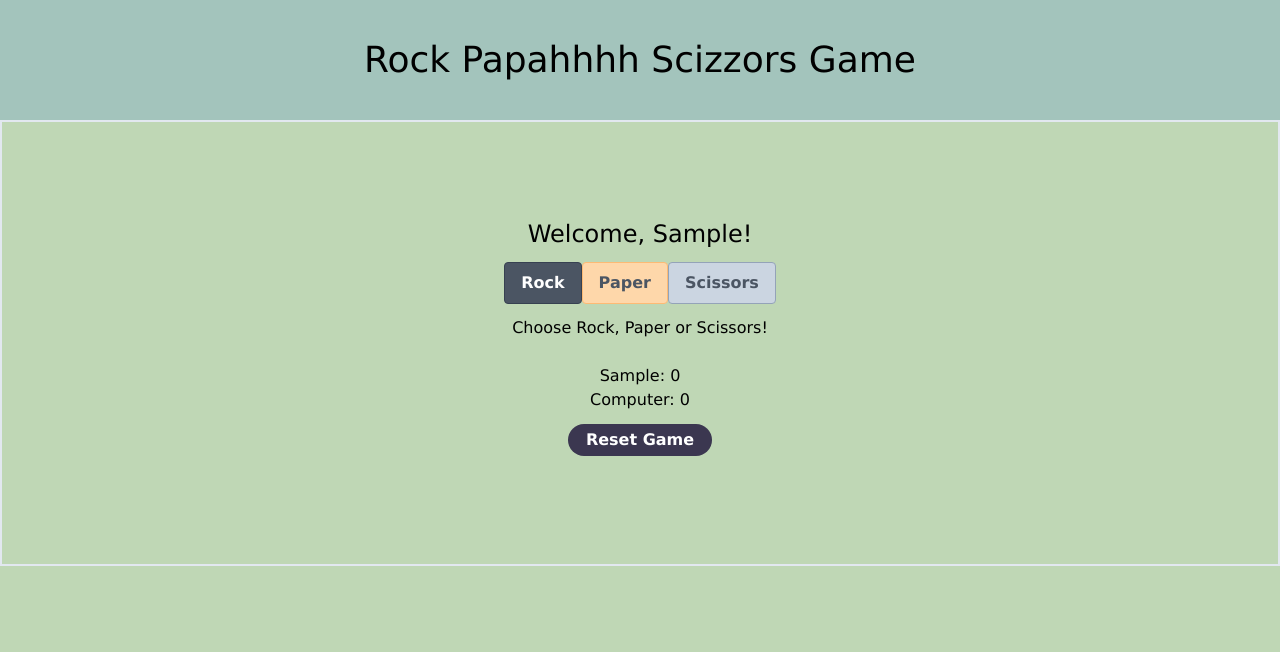
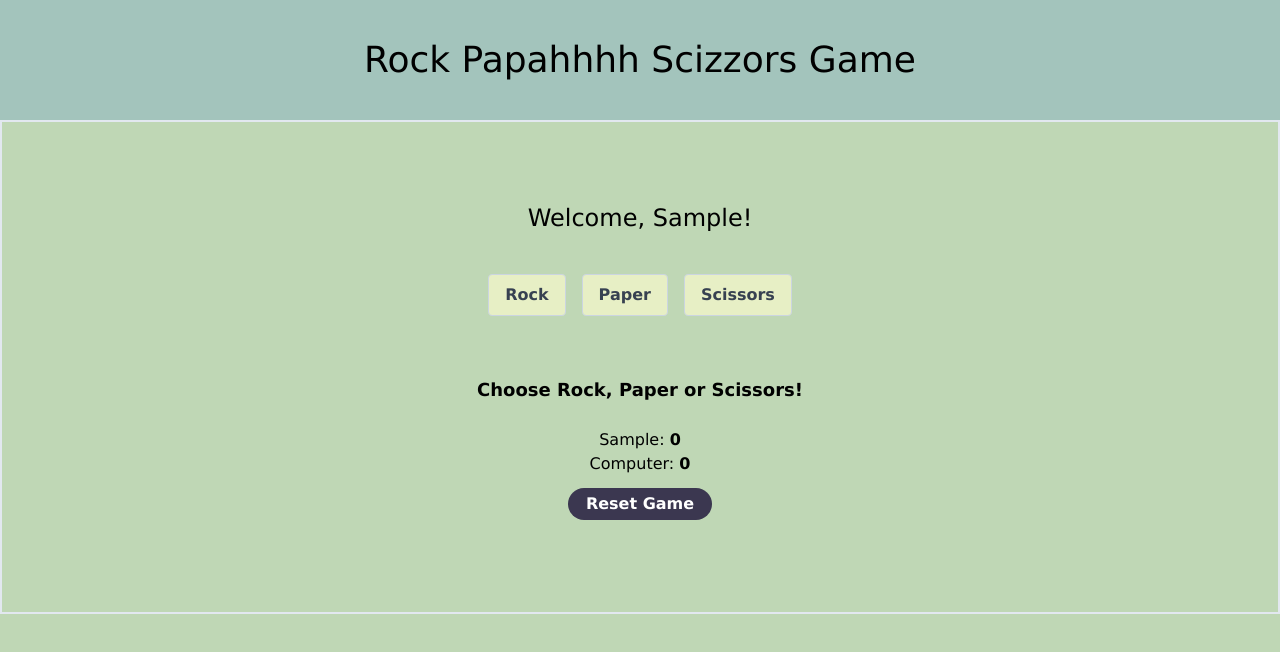
Before and after one commit to erilun404/rps-game-testing, a Next.js app: page / in a window 1280 px wide. Both pictures are taken after typing "Sample" into the empty fields and a click on the button "Add name". Shown: the top 652 px of the page. Built offline with nearby package versions, Linux system fonts and the light colour scheme.

Commit message:
fixed styling

```diff
--- a/src/components/DisplayResult/index.tsx
+++ b/src/components/DisplayResult/index.tsx
@@ -6,13 +6,19 @@ type DisplayResultProps = {
 
 const DisplayResult = ({playerChoice, computerChoice, result}: DisplayResultProps) => {
     return (
-        <div className="flex justify-center">
-            {playerChoice && <p data-testid="player-choice">You chose {playerChoice}</p>} {/* Vet inte vilken tag det ska vara p, h2? */}
-            {computerChoice && <p data-testid="computer-choice">Computer chose {computerChoice}</p>}
-            <p className="mb-6" data-testid="who-won">
-                {result || "Choose Rock, Paper or Scissors!"}
+        <>
+        <div className="flex flex-col mt-6 items-center">
+            {playerChoice && <p data-testid="player-choice">You chose <span className="font-bold">{playerChoice}</span></p>} {/* Vet inte vilken tag det ska vara p, h2? */}
+            {computerChoice && <p data-testid="computer-choice">Computer chose <span className="font-bold">{computerChoice}</span></p>}
+        </div>
+        <div className="text-center">
+            <p className="py-6 font-bold text-lg" data-testid="who-won">
+            {result || "Choose Rock, Paper or Scissors!"}
             </p>
         </div>
+
+        </>
+
     )
 }
 
--- a/src/components/RockPaperScissors/index.tsx
+++ b/src/components/RockPaperScissors/index.tsx
@@ -69,8 +69,8 @@ const RockPaperScissors = () => {
             {!name ? (
             <ChooseName updateName={userName} />
             ) : (
-                <div className="flex justify-center flex-col items-center border-2 border-slate-200 py-24">
-                    <div>
+                <div className="flex justify-center flex-col items-center border-2 border-slate-200 py-20">
+                    <div className="pb-7">
                         <h1 className="text-2xl">Welcome, {name}!</h1>
                     </div>
                     <div className="flex">
--- a/src/components/ScoreBoard/index.tsx
+++ b/src/components/ScoreBoard/index.tsx
@@ -7,8 +7,8 @@ type ScoreBoardProps = {
 const ScoreBoard = ({computerScore, playerScore, userName}: ScoreBoardProps) => {
     return (
         <div className="flex justify-center flex-col items-center">
-            <p data-testid="player-score">{userName}: {playerScore}</p>
-            <p data-testid="computer-score">Computer: {computerScore}</p>
+            <p data-testid="player-score">{userName}: <span className="font-bold">{playerScore}</span></p>
+            <p data-testid="computer-score">Computer: <span className="font-bold">{computerScore}</span></p>
         </div>
     )
 }
--- a/src/components/SelectionPanel/index.tsx
+++ b/src/components/SelectionPanel/index.tsx
@@ -5,10 +5,10 @@ type SelectionPanelProps = {
 
 const SelectionPanel = ({ onSelect }: SelectionPanelProps) => {
   return (
-    <div className="py-3">
-      <button className="bg-gray-600 hover:bg-gray-700 text-white font-bold py-2 px-4 border border-gray-700 rounded" onClick={() => onSelect("Rock")}>Rock</button>
-      <button className="bg-orange-200 hover:bg-orange-300 text-gray-600 font-bold py-2 px-4 border border-orange-300 rounded" onClick={() => onSelect("Paper")}>Paper</button>
-      <button className="bg-slate-300 hover:bg-slate-400 text-gray-600 font-bold py-2 px-4 border border-slate-400 rounded" onClick={() => onSelect("Scissors")}>Scissors</button>
+    <div className="py-3 flex space-x-4">
+      <button className="bg-[#e7efc5] hover:bg-[#d3e3bd] text-gray-700 font-bold py-2 px-4 border border-slate-300 rounded" onClick={() => onSelect("Rock")}>Rock</button>
+      <button className="bg-[#e7efc5] hover:bg-[#d3e3bd] text-gray-700 font-bold py-2 px-4 border border-slate-300 rounded" onClick={() => onSelect("Paper")}>Paper</button>
+      <button className="bg-[#e7efc5] hover:bg-[#d3e3bd] text-gray-700 font-bold py-2 px-4 border border-slate-300 rounded" onClick={() => onSelect("Scissors")}>Scissors</button>
     </div>
   );
 };
```
